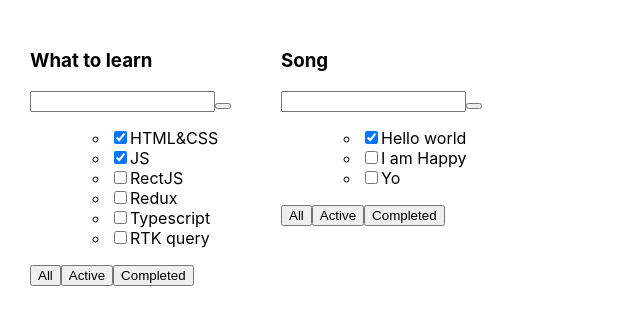
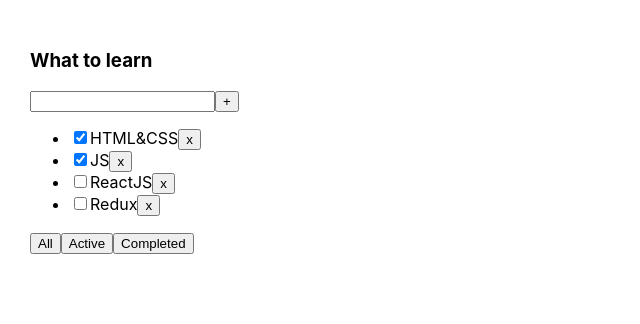
Before and after one commit to XAlexandrX/Todolist, a React (Create React App) app: page / in a window 1280 px wide. Shown: the top 324 px of the page, without its empty margins (0-640 px from the left). Built offline with nearby package versions, Linux system fonts and the light colour scheme.

Commit message:
modified Todolist

```diff
--- a/package.json
+++ b/package.json
@@ -10,10 +10,12 @@
     "@types/node": "^20.11.5",
     "@types/react": "^18.2.48",
     "@types/react-dom": "^18.2.18",
+    "@types/uuid": "^10.0.0",
     "react": "^18.2.0",
     "react-dom": "^18.2.0",
     "react-scripts": "5.0.1",
     "typescript": "^5.3.3",
+    "uuid": "^10.0.0",
     "web-vitals": "^3.5.1"
   },
   "scripts": {
--- a/src/App.tsx
+++ b/src/App.tsx
@@ -1,44 +1,61 @@
-import React from 'react';
+import React, {useState} from 'react';
 import './App.css';
-import {TasksType, Todolist} from "./Todolist";
+import {TasksType, Todolist} from './Todolist';
+import {v1} from "uuid";
 
+export type FilterValuesType = "All" | "Active" | "Completed";
 
 
 function App() {
-        //BLL:
-        const todolistTitle_1 = "What to learn"
-        const todolistTitle_2 = "Song"
+    //BLL
+    let [tasks, setTasks] = useState<TasksType[]>([
+        {id: v1(), title: 'HTML&CSS', isDone: true},
+        {id: v1(), title: 'JS', isDone: true},
+        {id: v1(), title: 'ReactJS', isDone: false},
+        {id: v1(), title: 'Redux', isDone: false}
 
-        const tasks1: Array<TasksType> = [
-                {id: 1, title: 'HTML&CSS', isDone: true },
-                {id: 2, title: 'JS', isDone: true },
-                {id: 3, title: 'RectJS', isDone: false },
-                {id: 4, title: 'Redux', isDone: false},
-                { id: 5, title: 'Typescript', isDone: false },
-                { id: 6, title: 'RTK query', isDone: false },
-            ]
+    ])
 
-        const tasks2: Array<TasksType> = [
-            {id: 1, title: 'Hello world', isDone: true },
-            {id: 2, title: 'I am Happy', isDone: false },
-            {id: 3, title: 'Yo', isDone: false },
-        ]
+    const addTask = (title: string) => {
+        const newTask =
+            {id: v1(), title: title, isDone: false,};
+        const newTasks = [newTask, ...tasks]
+        setTasks(newTasks)
+    }
 
 
-        //GUI:
-        return(
+    const removeTask = (id: string) => {
+        let filteredTasks = tasks.filter(t => t.id !== id)
+        setTasks(filteredTasks)
+    }
+
+
+    const [filter, setFilter] = useState<FilterValuesType>('All')
+
+    const changeFilter = (filter: FilterValuesType) => {
+        setFilter(filter)
+    }
+
+    let tasksForTodolist = tasks
+    if (filter === 'Active') {
+        tasksForTodolist = tasks.filter(t => t.isDone === false)
+    }
+
+    if (filter === 'Completed') {
+        tasksForTodolist = tasks.filter(t => t.isDone === true)
+    }
+    //GUI
+    return (
         <div className="App">
-            <Todolist
-                title = {todolistTitle_1}
-                tasks = {tasks1}
+            <Todolist title="What to learn"
+                      tasks={tasksForTodolist}
+                      removeTask={removeTask}
+                      changeFilter={changeFilter}
+                      addTask={addTask}
+
             />
-            <Todolist title = {todolistTitle_2} tasks={tasks2}/>
         </div>
     );
 }
 
-
-
-
-
 export default App;
--- a/src/Todolist.tsx
+++ b/src/Todolist.tsx
@@ -1,52 +1,67 @@
-import React from 'react';
-import {Button} from "./Button";
+import React, {ChangeEvent, KeyboardEvent, useState} from "react";
+import {FilterValuesType} from "./App";
 
 export type TasksType = {
-    id: number
+    id: string
     title: string
     isDone: boolean
 }
 
-
 type TodolistPropsType = {
     title: string
     tasks: Array<TasksType>
-    date?: string
+    removeTask: (id: string) => void
+    changeFilter: (filter: FilterValuesType) => void
+    addTask: (title: string) => void
 }
 
 export const Todolist = (props: TodolistPropsType) => {
 
-    let tasksList = props.tasks.length === 0
-        ? <div>ВАш список дел пуст</div>
-        : <ul>
+    const [newTaskTitle, setNewTaskTitle] = useState('');
+
+    const onNewTitleChangeHandler = (e: ChangeEvent<HTMLInputElement>) => {
+        setNewTaskTitle(e.currentTarget.value)
+    }
+    const onKeyUpHandler = (e: KeyboardEvent<HTMLInputElement>) => {
+        if (e.key === 'Enter') {
+            props.addTask(newTaskTitle);
+            setNewTaskTitle("")
+        }
+    }
+    const addTask = () => {
+        props.addTask(newTaskTitle);
+        setNewTaskTitle('');
+    }
+    const onAllClickHandler =() => props.changeFilter("All")
+    const onActiveClickHandler =() => props.changeFilter("Active")
+    const onCompletedClickHandler =() => props.changeFilter("Completed")
+
+    return (
+        <div>
+            <h3>{props.title}</h3>
+            <div>
+                <input value={newTaskTitle}
+                       onChange={onNewTitleChangeHandler}
+                       onKeyUp={onKeyUpHandler}/>
+                <button onClick={addTask}>+</button>
+            </div>
+
+            <ul>
                 {
-                props.tasks.map((t: TasksType) => {
-                    return (
-                        <li key={t.id}>
+                    props.tasks.map(t => <li key={t.id}>
                             <input type="checkbox" checked={t.isDone}/>
                             <span>{t.title}</span>
+                            <button onClick={() => props.removeTask(t.id)}>x</button>
                         </li>
                     )
-                })}
+                }
             </ul>
 
-                return (
-                <div className="todolist">
-                <h3>{props.title}</h3>
             <div>
-        <input/>
-        <button title={'+'} />
+                <button onClick={onAllClickHandler}>All</button>
+                <button onClick={onActiveClickHandler}>Active</button>
+                <button onClick={onCompletedClickHandler}>Completed</button>
             </div>
-    <ul>
-        {tasksList}
-    </ul>
-    <div>
-        <Button title={'All'}/>
-        <Button title={'Active'}/>
-        <Button title={'Completed'}/>
-    </div>
-
         </div>
     )
-    ;
-};
+}
```
Also changed, not shown: 1 other file (tests, documents, lock files or other folders). Lines whose indentation alone changed are shown as unchanged.
